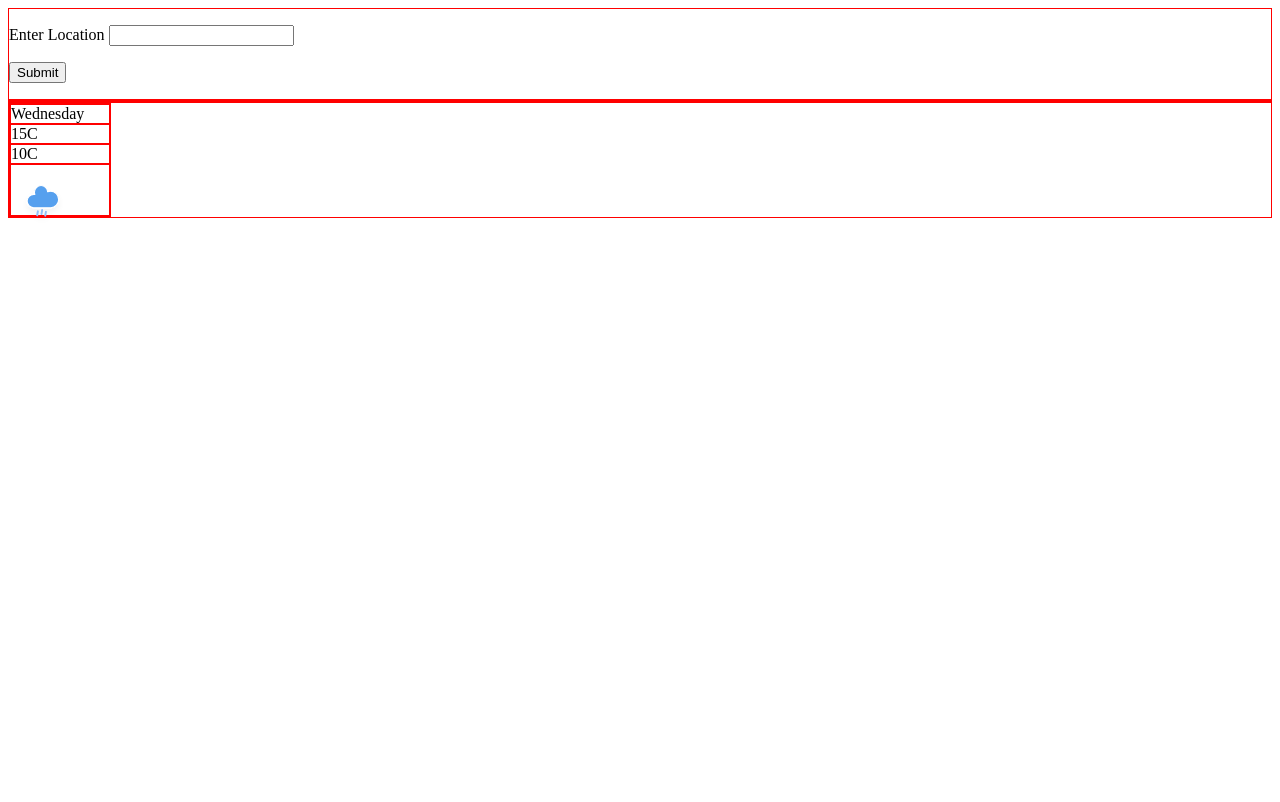
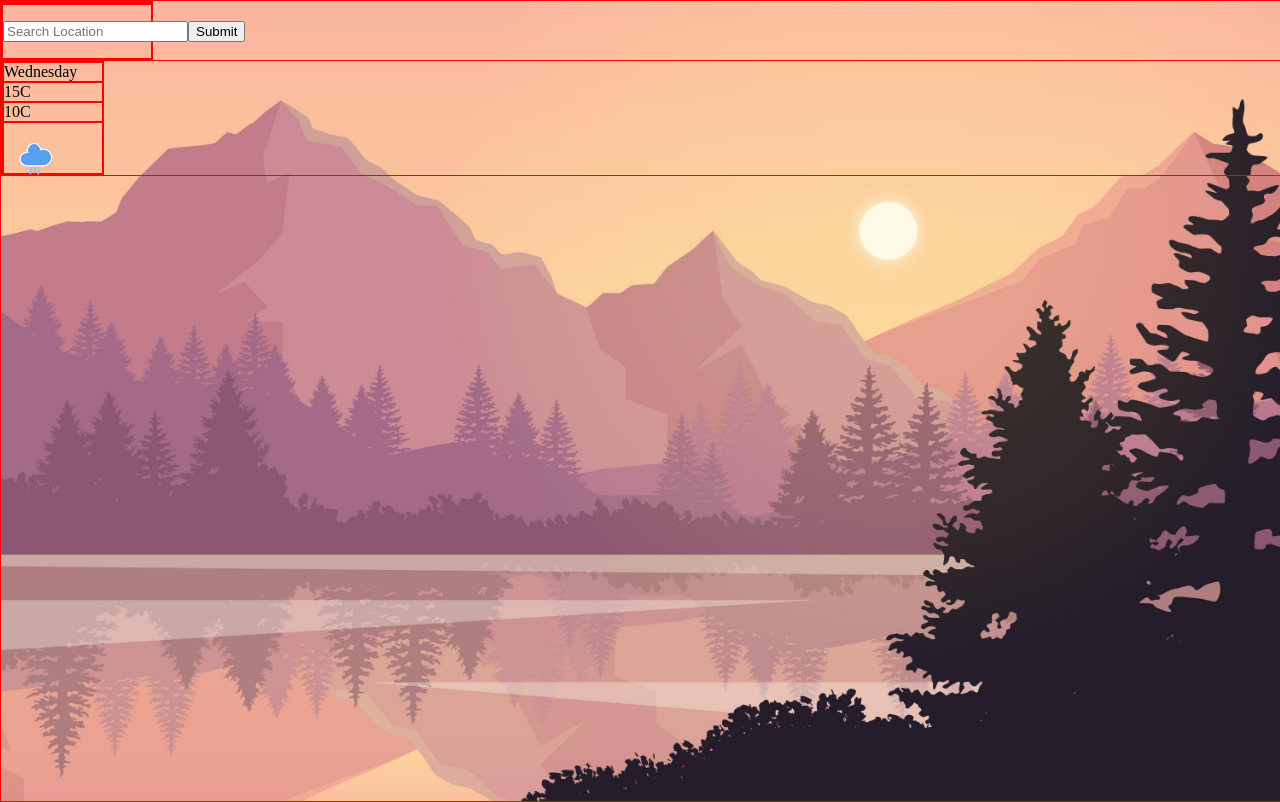
Before and after one commit to dec-gr/weather-app, a website built with webpack: page src/index.html in a window 1280 px wide. Built offline with nearby package versions, Linux system fonts and the light colour scheme; no server answers.

Commit message:
Add background

```diff
--- a/src/index.html
+++ b/src/index.html
@@ -6,18 +6,26 @@
     <title>Droplet</title>
   </head>
   <body>
+    <div class="appcont">
+      <div class="leftSideCont">
+        <div class="todaysForecastCont"></div>
+
         <div class="searchForm">
           <form>
             <p>
-          <label for="locationSearch">Enter Location</label>
-          <input type="text" id="locationSearch" name="locationSearch" />
+              <input
+                type="text"
+                id="locationSearch"
+                name="locationSearch"
+                placeholder="Search Location"
+              />
             </p>
             <p>
               <button id="submit">Submit</button>
             </p>
           </form>
         </div>
-    <div class="todaysForecastCont"></div>
+      </div>
       <div class="weeklyForecastCont">
         <!-- <div class="sun"></div> -->
         <div class="dayCont">
@@ -44,5 +52,6 @@
           </div>
         </div>
       </div>
+    </div>
   </body>
 </html>
--- a/src/style.css
+++ b/src/style.css
@@ -1,3 +1,27 @@
+body {
+  padding: 0;
+  margin: 0;
+  overflow: hidden;
+}
+
+.appcont {
+  background: url('./images/mountains.jpg');
+  height: 100vh;
+  width: 100vw;
+  margin: 0;
+  padding: 0;
+  background-position: center;
+  background-size: cover;
+}
+
+.leftSideCont {
+  width: 150px;
+}
+
+.searchForm > form {
+  display: flex;
+}
+
 .weeklyForecastCont {
   display: flex;
 }
```
Also changed, not shown: src/images/mountains.jpg (added). Lines whose indentation alone changed are shown as unchanged.
